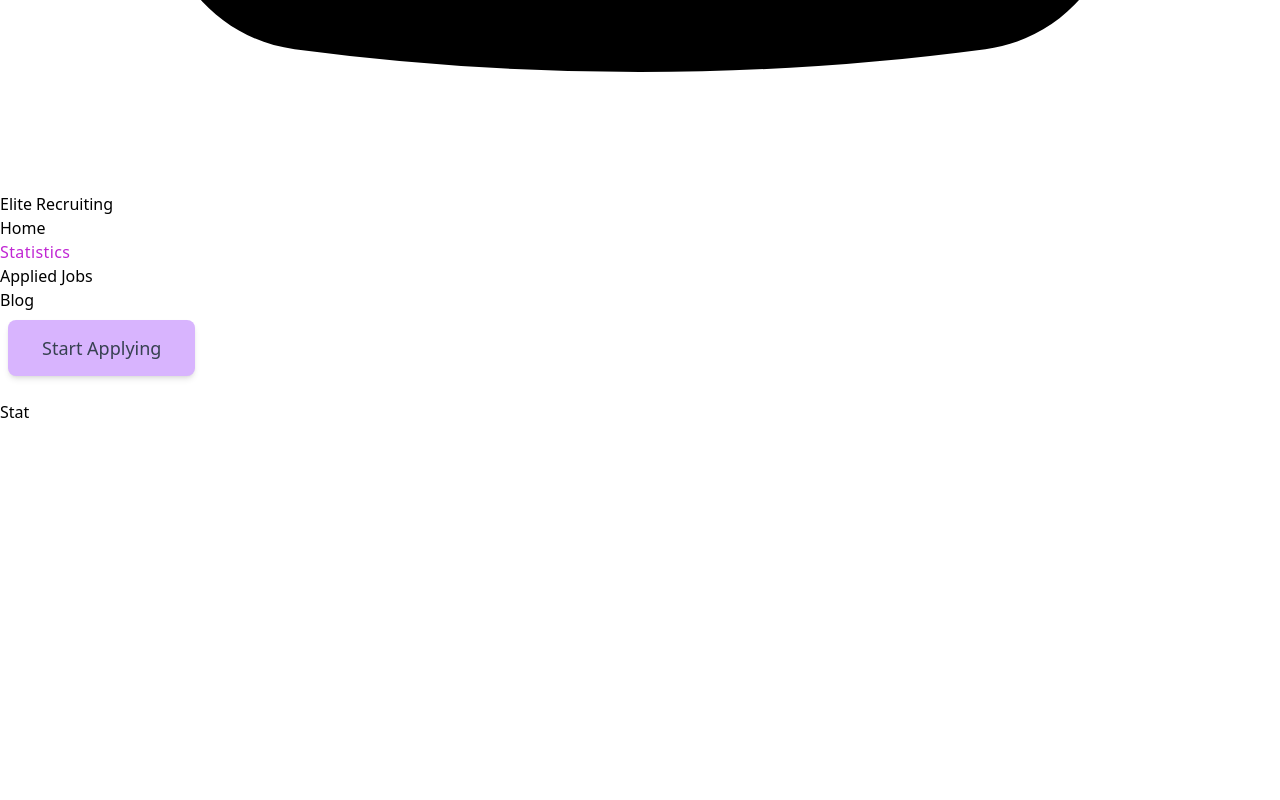
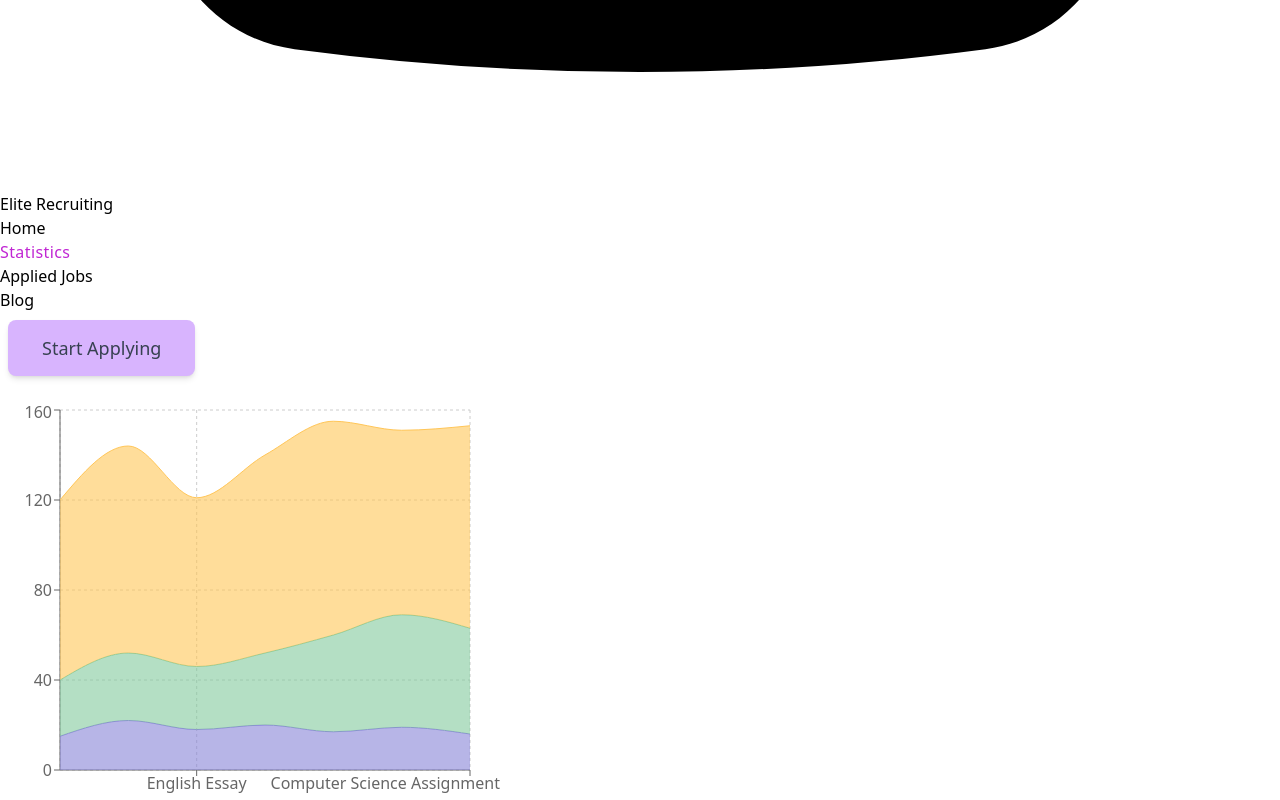
Before and after one commit to MoriamAkterSwarna/elite-recruiting, a React (Vite) app: page /statistics in a window 1280 px wide. Shown: the part 1088-1888 px from the top of the page. Before the commit the page ends 1512 px from the top, so only its background shows below. Built offline with nearby package versions, Linux system fonts and the light colour scheme.

Commit message:
stacked area chart added

```diff
--- a/package.json
+++ b/package.json
@@ -17,6 +17,7 @@
     "react": "^18.2.0",
     "react-dom": "^18.2.0",
     "react-router-dom": "^6.10.0",
+    "recharts": "^2.5.0",
     "sort-by": "^1.2.0"
   },
   "devDependencies": {
--- /dev/null
+++ b/public/marks.json
@@ -0,0 +1,9 @@
+ [
+    { "id": 1, "assignmentName": "Math Homework", "assignmentMarks": 80, "attendance": 15, "quizMarks": 25 },
+    { "id": 2, "assignmentName": "Science Project", "assignmentMarks": 92, "attendance": 22, "quizMarks": 30 },
+    { "id": 3, "assignmentName": "English Essay", "assignmentMarks": 75, "attendance": 18, "quizMarks": 28 },
+    { "id": 4, "assignmentName": "History Presentation", "assignmentMarks": 88, "attendance": 20, "quizMarks": 32 },
+    { "id": 5, "assignmentName": "Art Portfolio", "assignmentMarks": 95, "attendance": 17, "quizMarks": 43 },
+    { "id": 6, "assignmentName": "Physical Education Test", "assignmentMarks": 82, "attendance": 19, "quizMarks": 50 },
+    { "id": 7, "assignmentName": "Computer Science Assignment", "assignmentMarks": 90, "attendance": 16, "quizMarks": 47 }
+  ]
--- a/src/components/Statistics.jsx
+++ b/src/components/Statistics.jsx
@@ -1,10 +1,36 @@
 import React from 'react';
+import { useLoaderData } from 'react-router-dom';
+import { AreaChart, Area, XAxis, YAxis, CartesianGrid, Tooltip, ResponsiveContainer } from 'recharts';
+
 
 const Statistics = () => {
+    const marks = useLoaderData()
+    console.log(marks)
     return (
-        <div>
-           <h2>Stat</h2>
-        </div>
+
+        <AreaChart
+        width={500}
+        height={400}
+        data={marks}
+        margin={{
+          top: 10,
+          right: 30,
+          left: 0,
+          bottom: 0,
+        }}
+      >
+        <CartesianGrid strokeDasharray="3 3" />
+        <XAxis dataKey="assignmentName" />
+        <YAxis />
+        <Tooltip />
+        <Area type="monotone" dataKey="attendance" stackId="1" stroke="#8884d8" fill="#8884d8" />
+        <Area type="monotone" dataKey="quizMarks" stackId="1" stroke="#82ca9d" fill="#82ca9d" />
+        <Area type="monotone" dataKey="assignmentMarks" stackId="1" stroke="#ffc658" fill="#ffc658" />
+      </AreaChart>
+
+
+
+
     );
 };
 
--- a/src/main.jsx
+++ b/src/main.jsx
@@ -25,7 +25,8 @@ const router = createBrowserRouter([
       },
       {
         path: '/statistics',
-        element: <Statistics></Statistics>
+        element: <Statistics></Statistics>,
+        loader: () => fetch('marks.json')
       },
       {
         path: '/appliedjobs',
```
Also changed, not shown: 1 other file (tests, documents, lock files or other folders).
